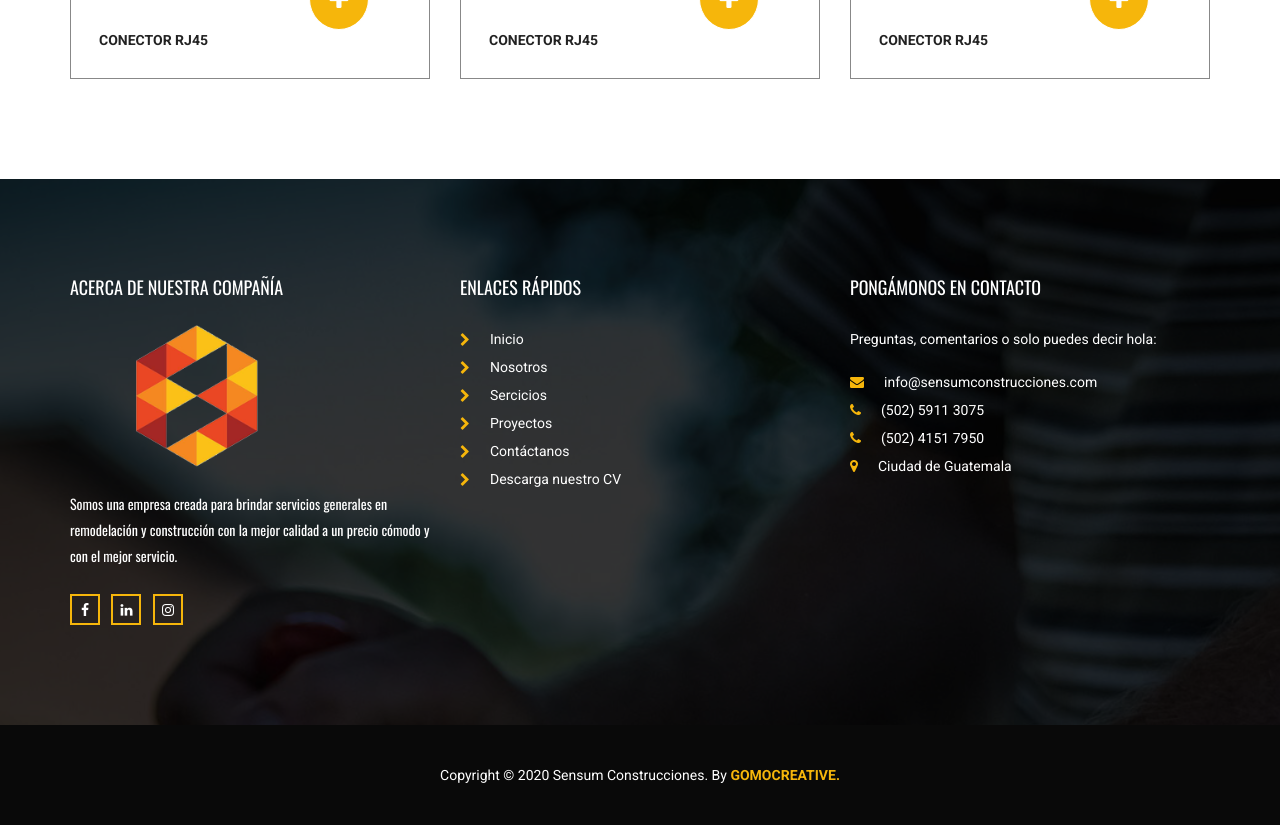
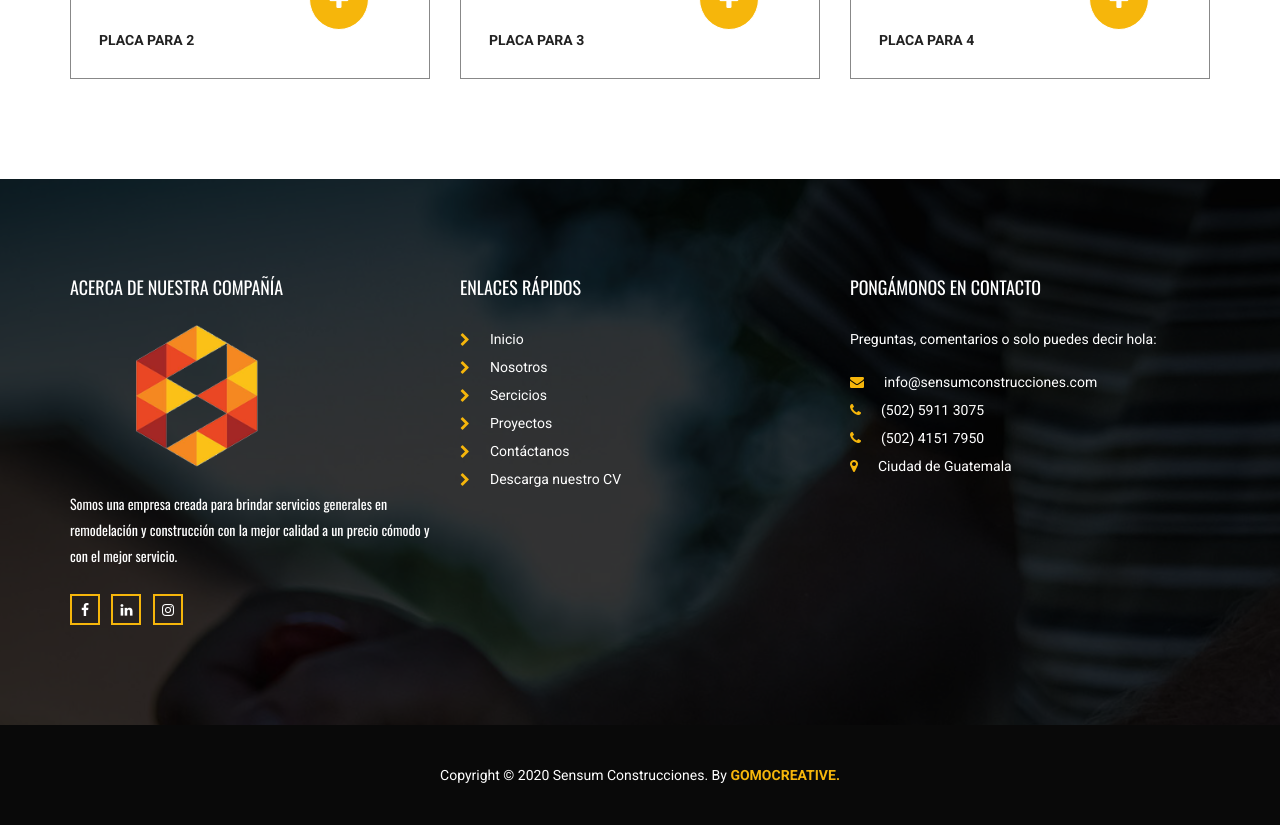
Before and after one commit to gomocreative/sensum, a PHP site: page /cat in a window 1280 px wide. Shown: the part 1989-2814 px from the top of the page. Run offline with PHP 8.4, Linux system fonts and the light colour scheme.

Commit message:
Imagenes 1ra vista
integracion de todas la imagenes de la primera vista de la pagina de catalogo

```diff
--- a/cat.php
+++ b/cat.php
@@ -96,137 +96,137 @@
                            <i class="fa fa-plus" aria-hidden="true"></i>
                         </span>
                      </a>
-                     <span class="tittle" href="#">Conector RJ45</span><br>
+                     <span class="tittle" href="#">Dado Azul CAT6</span><br>
                </div>
             </div>
          </div>
          <div class="col-md-4 col-sm-6">
             <div class="renovation">
-               <img src="img_cat/rj45.jpg" alt="" style="width: 100%; height: 300px; ">
+               <img src="img_cat/PATCH-PANEL-CAT-6-PANDUIT-ANGULADO-DE-24-PUERTOS.jpg" alt="" style="width: 100%; height: 300px; ">
                <div class="renovation_content">
                      <a data-toggle="modal" data-target="#rj45">
                         <span class="clipboard">
                            <i class="fa fa-plus" aria-hidden="true"></i>
                         </span>
                      </a>
-                     <span class="tittle" href="#">Dados Azules CAT6</span><br>
+                     <span class="tittle" href="#">PATCH CAT6 PANDUIT-ANG/24 PUERTOS</span><br>
                </div>
             </div>
          </div>
          <div class="col-md-4 col-sm-6">
             <div class="renovation">
-               <img src="img_cat/rj45.jpg" alt="" style="width: 100%; height: 300px; ">
+               <img src="img_cat/PACH-CORD-NETKEY.jpg" alt="" style="width: 100%; height: 300px; ">
                <div class="renovation_content">
                      <a data-toggle="modal" data-target="#rj45">
                         <span class="clipboard">
                            <i class="fa fa-plus" aria-hidden="true"></i>
                         </span>
                      </a>
-                     <span class="tittle" href="#">Conector RJ45</span><br>
+                     <span class="tittle" href="#">PACH-CORD-NETKEY</span><br>
                </div>
             </div>
          </div>
          <div class="col-md-4 col-sm-6">
             <div class="renovation">
-               <img src="img_cat/rj45.jpg" alt="" style="width: 100%; height: 300px; ">
+               <img src="img_cat/ORGANIZADOR-ORIZONTAL-2RU-PANDUIT.jpg" alt="" style="width: 100%; height: 300px; ">
                <div class="renovation_content">
                      <a data-toggle="modal" data-target="#rj45">
                         <span class="clipboard">
                            <i class="fa fa-plus" aria-hidden="true"></i>
                         </span>
                      </a>
-                     <span class="tittle" href="#">Conector RJ45</span><br>
+                     <span class="tittle" href="#">ORGANIZADOR-ORIZONTAL-2RU-PANDUIT</span><br>
                </div>
             </div>
          </div>
          <div class="col-md-4 col-sm-6">
             <div class="renovation">
-               <img src="img_cat/rj45.jpg" alt="" style="width: 100%; height: 300px; ">
+               <img src="img_cat/BOBINA-DE-CALBE-CAT-6-MARCA-PANDUIT-LINEA-NETKEY.jpg" alt="" style="width: 100%; height: 300px; ">
                <div class="renovation_content">
                      <a data-toggle="modal" data-target="#rj45">
                         <span class="clipboard">
                            <i class="fa fa-plus" aria-hidden="true"></i>
                         </span>
                      </a>
-                     <span class="tittle" href="#">Conector RJ45</span><br>
+                     <span class="tittle" href="#">BOBINA/CALBE CAT6 M/PANDUIT L/NETKEY</span><br>
                </div>
             </div>
          </div>
          <div class="col-md-4 col-sm-6">
             <div class="renovation">
-               <img src="img_cat/rj45.jpg" alt="" style="width: 100%; height: 300px; ">
+               <img src="img_cat/cable-utp-cat-6-unifilar-gris-aliacion.jpg" alt="" style="width: 100%; height: 300px; ">
                <div class="renovation_content">
                      <a data-toggle="modal" data-target="#rj45">
                         <span class="clipboard">
                            <i class="fa fa-plus" aria-hidden="true"></i>
                         </span>
                      </a>
-                     <span class="tittle" href="#">Conector RJ45</span><br>
+                     <span class="tittle" href="#">Cable UTP CAT6 unifilar/gris/aliacion</span><br>
                </div>
             </div>
          </div>
          <div class="col-md-4 col-sm-6">
             <div class="renovation">
-               <img src="img_cat/rj45.jpg" alt="" style="width: 100%; height: 300px; ">
+               <img src="img_cat/MARCO-PARA-TABLA-YESO.jpg" alt="" style="width: 100%; height: 300px; ">
                <div class="renovation_content">
                      <a data-toggle="modal" data-target="#rj45">
                         <span class="clipboard">
                            <i class="fa fa-plus" aria-hidden="true"></i>
                         </span>
                      </a>
-                     <span class="tittle" href="#">Conector RJ45</span><br>
+                     <span class="tittle" href="#">MARCO PARA TABLA YESO</span><br>
                </div>
             </div>
          </div>
          <div class="col-md-4 col-sm-6">
             <div class="renovation">
-               <img src="img_cat/rj45.jpg" alt="" style="width: 100%; height: 300px; ">
+               <img src="img_cat/placa_1.jpg" alt="" style="width: 100%; height: 300px; ">
                <div class="renovation_content">
                      <a data-toggle="modal" data-target="#rj45">
                         <span class="clipboard">
                            <i class="fa fa-plus" aria-hidden="true"></i>
                         </span>
                      </a>
-                     <span class="tittle" href="#">Conector RJ45</span><br>
+                     <span class="tittle" href="#">Placa para 1</span><br>
                </div>
             </div>
          </div>
          <div class="col-md-4 col-sm-6">
             <div class="renovation">
-               <img src="img_cat/rj45.jpg" alt="" style="width: 100%; height: 300px; ">
+               <img src="img_cat/placa_2.jpg" alt="" style="width: 100%; height: 300px; ">
                <div class="renovation_content">
                      <a data-toggle="modal" data-target="#rj45">
                         <span class="clipboard">
                            <i class="fa fa-plus" aria-hidden="true"></i>
                         </span>
                      </a>
-                     <span class="tittle" href="#">Conector RJ45</span><br>
+                     <span class="tittle" href="#">Placa para 2</span><br>
                </div>
             </div>
          </div>
          <div class="col-md-4 col-sm-6">
             <div class="renovation">
-               <img src="img_cat/rj45.jpg" alt="" style="width: 100%; height: 300px; ">
+               <img src="img_cat/placa_3.jpg" alt="" style="width: 100%; height: 300px; ">
                <div class="renovation_content">
                      <a data-toggle="modal" data-target="#rj45">
                         <span class="clipboard">
                            <i class="fa fa-plus" aria-hidden="true"></i>
                         </span>
                      </a>
-                     <span class="tittle" href="#">Conector RJ45</span><br>
+                     <span class="tittle" href="#">Placa para 3</span><br>
                </div>
             </div>
          </div>
          <div class="col-md-4 col-sm-6">
             <div class="renovation">
-               <img src="img_cat/rj45.jpg" alt="" style="width: 100%; height: 300px; ">
+               <img src="img_cat/placa_4.jpg" alt="" style="width: 100%; height: 300px; ">
                <div class="renovation_content">
                      <a data-toggle="modal" data-target="#rj45">
                         <span class="clipboard">
                            <i class="fa fa-plus" aria-hidden="true"></i>
                         </span>
                      </a>
-                     <span class="tittle" href="#">Conector RJ45</span><br>
+                     <span class="tittle" href="#">Placa para 4</span><br>
                </div>
             </div>
          </div>
```
